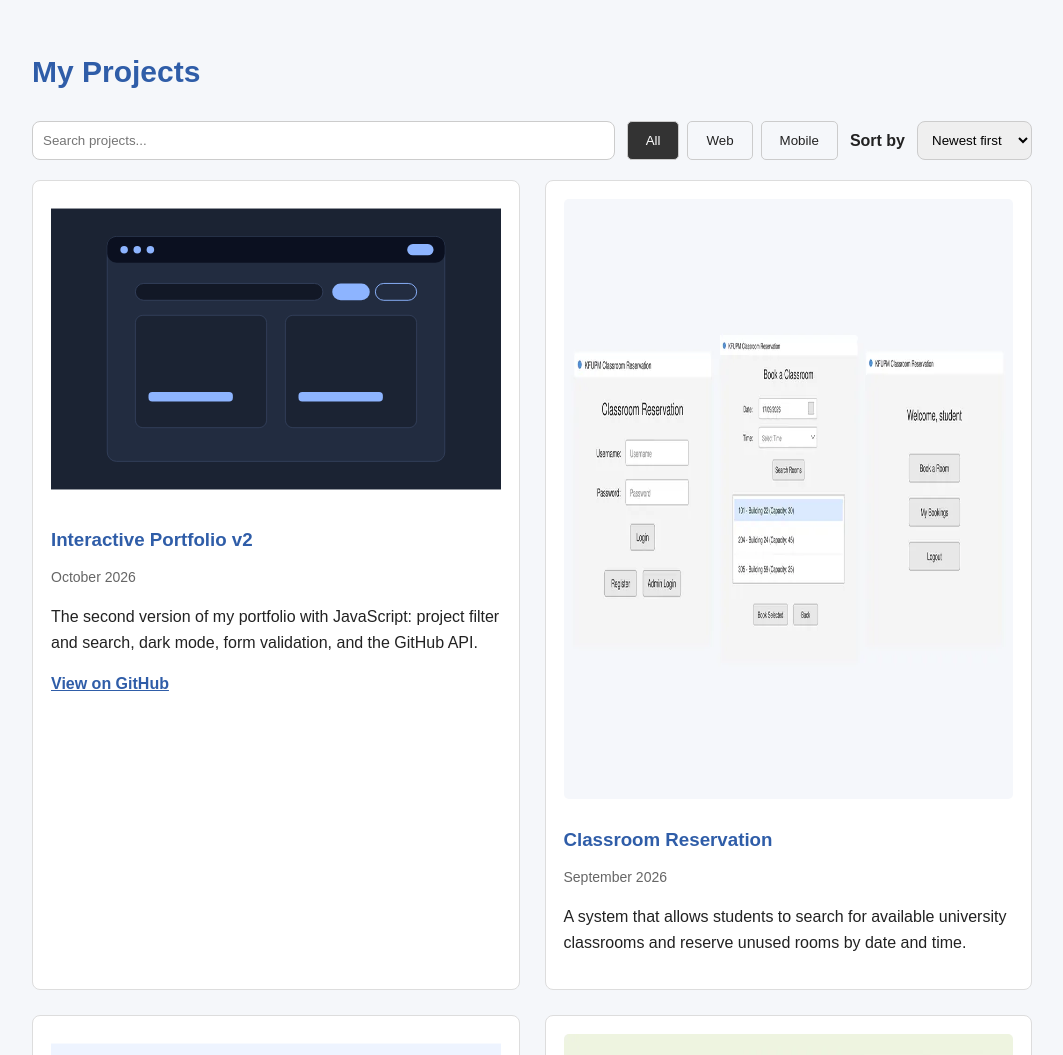
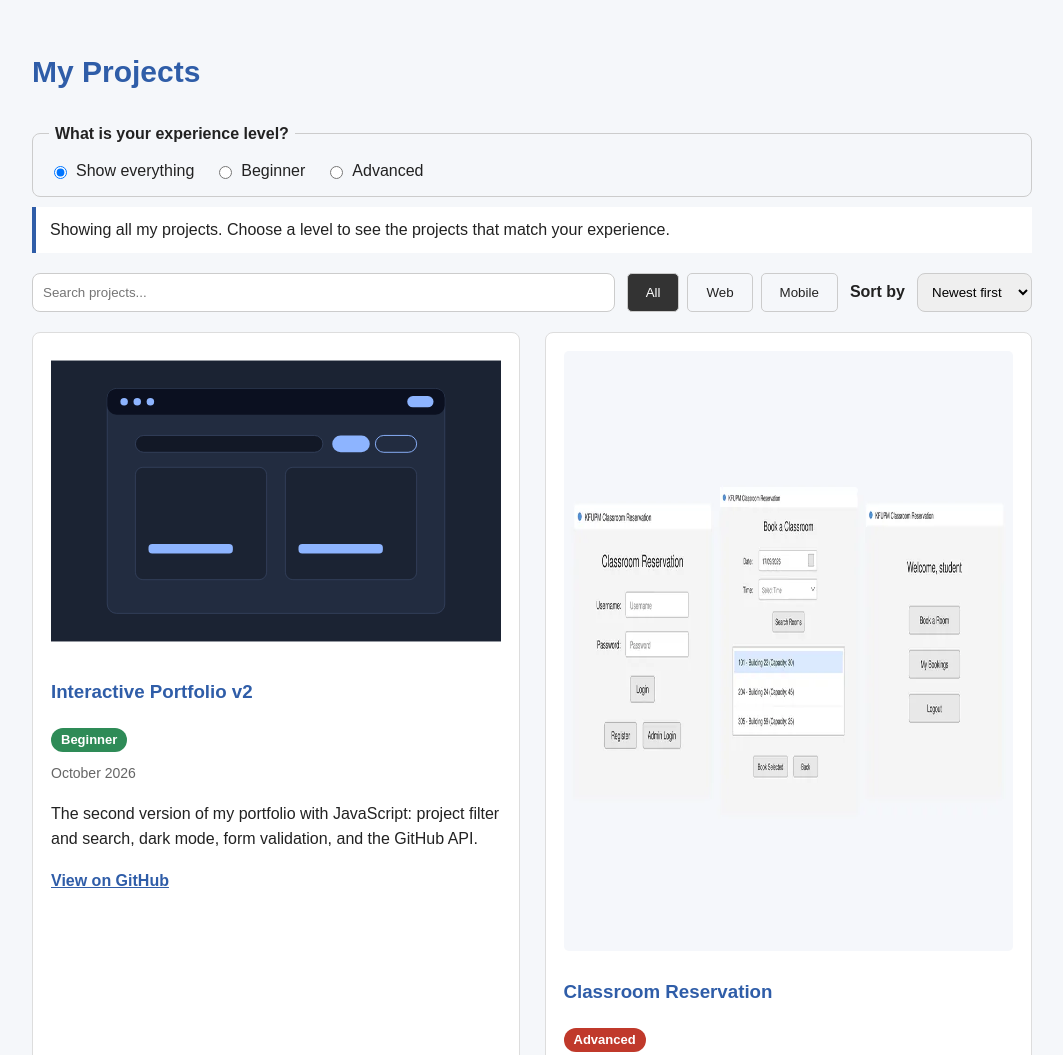
Before and after one commit to TWFHD/202370250-FahadAltuwayjiri-assignment3, a plain HTML site: page index.html in a window 1280 px wide. Shown: the part 1020-2075 px from the top of the page, without its empty margins (108-1171 px from the left). Drawn offline with Linux system fonts and the light colour scheme; no server answers.

Commit message:
Show projects and a message based on the visitor's level
- Radio buttons: Show everything, Beginner, Advanced
- A different message is shown for each level
- Each card has data-level and a colored level badge
- Level works together with category, search, and sort

Assisted-by: Claude (Opus 5.5)

```diff
--- a/css/styles.css
+++ b/css/styles.css
@@ -404,7 +404,7 @@ nav a {
 }
 /* ===== Project date and link ===== */
 .project-date {
-  margin-top: -8px;
+  margin: 0 0 8px;
   color: #666666;
   font-size: 14px;
 }
@@ -427,3 +427,73 @@ body.dark #project-sort {
   background-color: #121826;
   color: #e4e4e4;
 }
+
+/* ===== Level picker and badges ===== */
+.level-picker {
+  display: flex;
+  flex-wrap: wrap;
+  gap: 8px 20px;
+  margin: 0 0 10px;
+  padding: 12px 16px;
+  border: 1px solid #cccccc;
+  border-radius: 8px;
+}
+
+.level-picker legend {
+  padding: 0 6px;
+  font-weight: bold;
+}
+
+.level-picker label {
+  display: flex;
+  align-items: center;
+  gap: 6px;
+  margin: 0;
+  font-weight: normal;
+  cursor: pointer;
+}
+
+.level-picker input {
+  width: auto;
+}
+
+.level-message {
+  margin: 0 0 20px;
+  padding: 10px 14px;
+  border-left: 4px solid #2f5da8;
+  background-color: #ffffff;
+}
+
+.level-message.beginner {
+  border-left-color: #2e8b57;
+}
+
+.level-message.advanced {
+  border-left-color: #c0392b;
+}
+
+.level-badge {
+  display: inline-block;
+  margin-bottom: 10px;
+  padding: 2px 10px;
+  border-radius: 12px;
+  color: #ffffff;
+  font-size: 13px;
+  font-weight: bold;
+}
+
+.level-badge.beginner {
+  background-color: #2e8b57;
+}
+
+.level-badge.advanced {
+  background-color: #c0392b;
+}
+
+body.dark .level-picker {
+  border-color: #33405a;
+}
+
+body.dark .level-message {
+  background-color: #222c40;
+}
--- a/index.html
+++ b/index.html
@@ -57,6 +57,16 @@
     <section id="projects" class="projects-section section">
       <div class="container fade-in">
         <h2>My Projects</h2>
+
+        <!-- The visitor picks a level; the message and the projects change with it -->
+        <fieldset class="level-picker">
+          <legend>What is your experience level?</legend>
+          <label><input type="radio" name="level" value="all" checked> Show everything</label>
+          <label><input type="radio" name="level" value="beginner"> Beginner</label>
+          <label><input type="radio" name="level" value="advanced"> Advanced</label>
+        </fieldset>
+        <p id="level-message" class="level-message" aria-live="polite"></p>
+
         <div class="project-controls">
           <input type="search" id="project-search" placeholder="Search projects..." aria-label="Search projects">
           <div class="filter-buttons">
@@ -73,38 +83,42 @@
         </div>
         <div class="project-list">
           <!-- data-date (YYYY-MM) is used for sorting by date -->
-          <article class="project-card" data-category="web" data-date="2026-09">
+          <article class="project-card" data-category="web" data-level="advanced" data-date="2026-09">
             <img src="assets/images/classroom-reservation.webp" alt="Classroom Reservation screens" width="960" height="600" loading="lazy">
             <h3>Classroom Reservation</h3>
+            <span class="level-badge advanced">Advanced</span>
             <p class="project-date">September 2026</p>
             <p>A system that allows students to search for available university classrooms and reserve unused rooms by date and time.</p>
           </article>
 
-          <article class="project-card" data-category="mobile" data-date="2025-10">
+          <article class="project-card" data-category="mobile" data-level="advanced" data-date="2025-10">
             <img src="assets/images/unibus-project.webp" alt="UNIBus app screens" width="960" height="600" loading="lazy">
             <h3>UNIBus</h3>
+            <span class="level-badge advanced">Advanced</span>
             <p class="project-date">October 2025</p>
             <p>A university bus tracking system that helps students view bus schedules, reserve trips, and manage their bus requests. The application aims to make campus transportation easier and more organized for university students.</p>
           </article>
 
-          <article class="project-card" data-category="web" data-date="2026-09">
+          <article class="project-card" data-category="web" data-level="beginner" data-date="2026-09">
             <img src="assets/images/portfolio-v1.svg" alt="Sketch of the first portfolio page" width="480" height="300" loading="lazy">
             <h3>Personal Portfolio v1</h3>
+            <span class="level-badge beginner">Beginner</span>
             <p class="project-date">September 2026</p>
             <p>My first website: a responsive one-page portfolio built with only HTML and CSS.</p>
             <a href="https://github.com/TWFHD/202370250-FahadAltuwayjiri-assignment1" target="_blank" rel="noopener">View on GitHub</a>
           </article>
 
-          <article class="project-card" data-category="web" data-date="2026-10">
+          <article class="project-card" data-category="web" data-level="beginner" data-date="2026-10">
             <img src="assets/images/portfolio-v2.svg" alt="Sketch of the interactive portfolio in dark mode" width="480" height="300" loading="lazy">
             <h3>Interactive Portfolio v2</h3>
+            <span class="level-badge beginner">Beginner</span>
             <p class="project-date">October 2026</p>
             <p>The second version of my portfolio with JavaScript: project filter and search, dark mode, form validation, and the GitHub API.</p>
             <a href="https://github.com/TWFHD/202370250-FahadAltuwayjiri-assignment2" target="_blank" rel="noopener">View on GitHub</a>
           </article>
         </div>
         <p id="no-results" class="empty-state" hidden>
-          No projects found. Try another word or choose "All".
+          No projects found. Try another word, category, or level.
         </p>
       </div>
     </section>
--- a/js/script.js
+++ b/js/script.js
@@ -69,7 +69,17 @@ const projectCards = document.querySelectorAll(".project-card");
 const noResults = document.getElementById("no-results");
 const sortSelect = document.getElementById("project-sort");
 const projectList = document.querySelector(".project-list");
+const levelRadios = document.querySelectorAll('input[name="level"]');
+const levelMessage = document.getElementById("level-message");
 let currentFilter = "all";
+let currentLevel = "all";
+
+// a different message for each level the visitor can choose
+const levelMessages = {
+  all: "Showing all my projects. Choose a level to see the projects that match your experience.",
+  beginner: "Beginner projects: simple websites made with HTML, CSS, and JavaScript. A good place to start if you are new to web development.",
+  advanced: "Advanced projects: bigger team projects with logins, reservations, and saved data. These show more complex work."
+};
 
 // ===== Sort projects =====
 // Puts the cards in a new order (newest, oldest, or by name)
@@ -110,8 +120,11 @@ function updateProjects() {
 
   projectCards.forEach(function (card) {
     const matchesFilter = currentFilter === "all" || card.dataset.category === currentFilter;
+    const matchesLevel = currentLevel === "all" || card.dataset.level === currentLevel;
     const matchesSearch = card.textContent.toLowerCase().includes(searchText);
-    const show = matchesFilter && matchesSearch;
+
+    // a card is shown only if it passes all three checks
+    const show = matchesFilter && matchesLevel && matchesSearch;
 
     card.hidden = !show;
     if (show) visibleCount++;
@@ -135,6 +148,19 @@ filterButtons.forEach(function (button) {
 
 searchInput.addEventListener("input", updateProjects);
 sortSelect.addEventListener("change", updateProjects);
+
+// ===== Level choice (Beginner / Advanced) =====
+// When the visitor picks a level, change the message and the visible projects.
+levelRadios.forEach(function (radio) {
+  radio.addEventListener("change", function () {
+    currentLevel = radio.value;
+    levelMessage.textContent = levelMessages[currentLevel];
+    levelMessage.className = "level-message " + currentLevel;
+    updateProjects();
+  });
+});
+
+levelMessage.textContent = levelMessages.all;
 
 // show the projects in the default order (newest first) when the page opens
 updateProjects();
```
